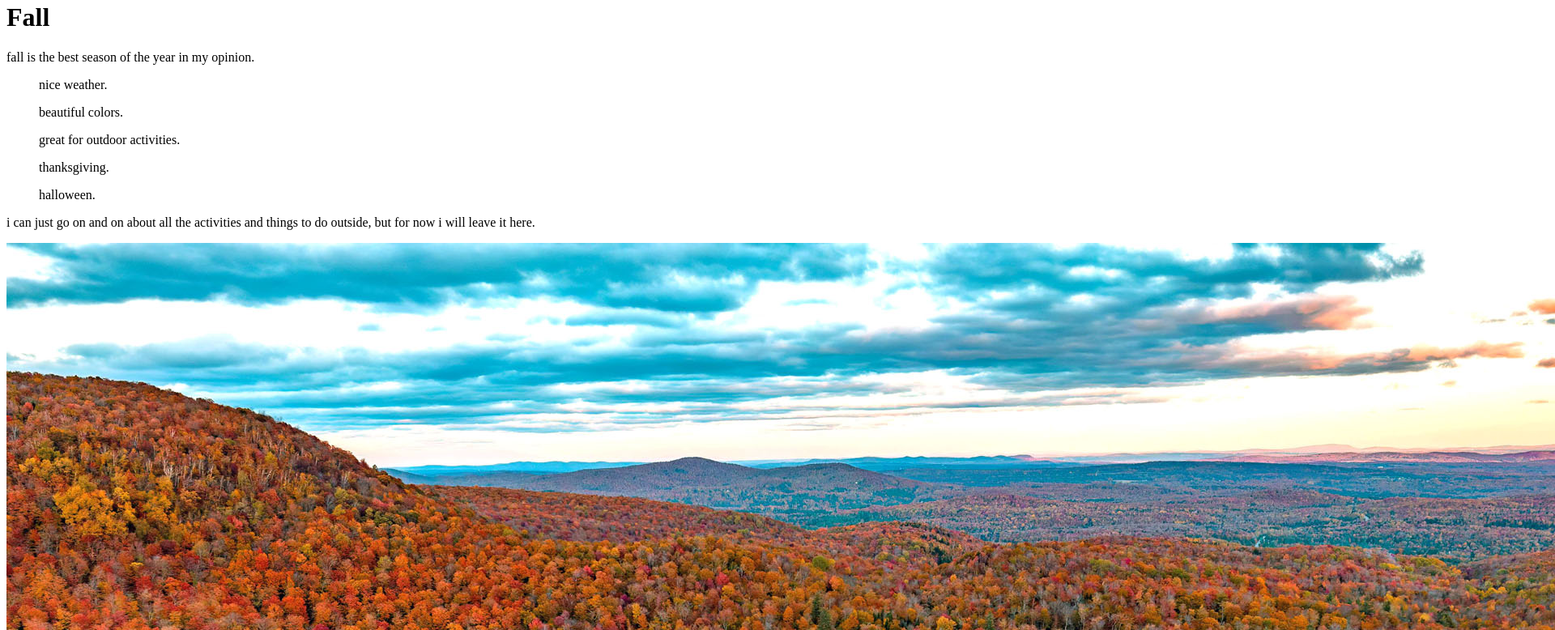
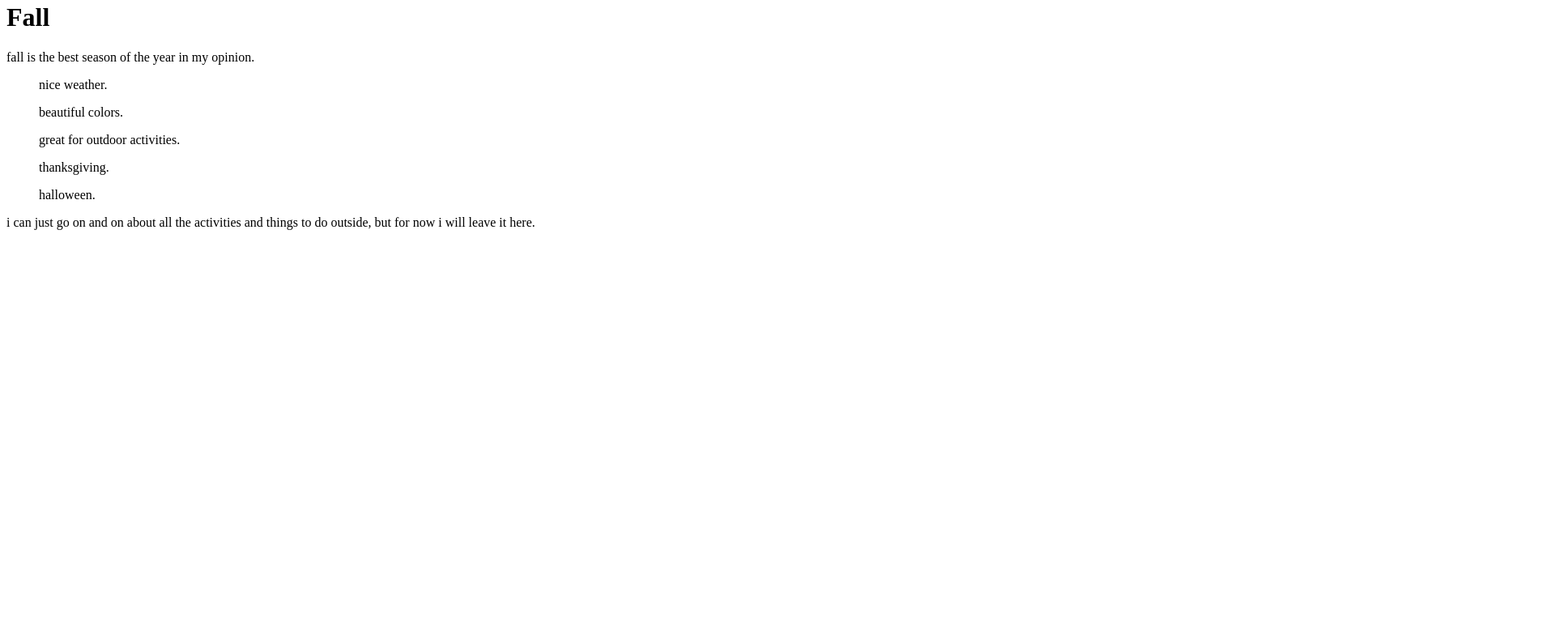
Before and after one commit to SheylaDiaz/Fall, a plain HTML site: page index.html in a window 1280 px wide. Shown: the part 18-796 px from the top of the page at 81% size, 1920 px wide, since content can reach past the window. Drawn offline with Linux system fonts and the light colour scheme.

Commit message:
Update index.html

```diff
--- a/index.html
+++ b/index.html
@@ -16,6 +16,6 @@
     <ul>halloween.</ul>
     i can just go on and on about all the activities and things to do outside, but for now i will leave it here.
 </p>
-<img src="fall.jpg" alt="fall">
 
 </body>
+</html>
```
